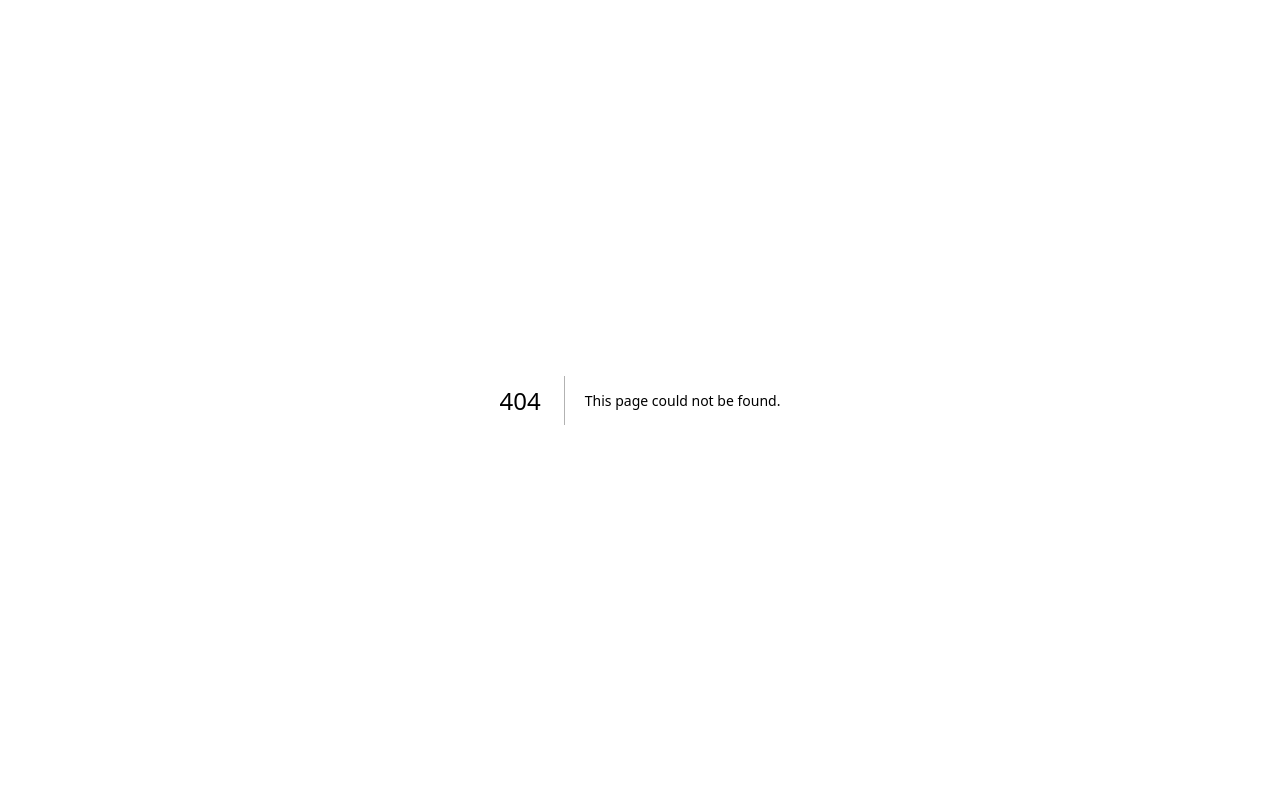
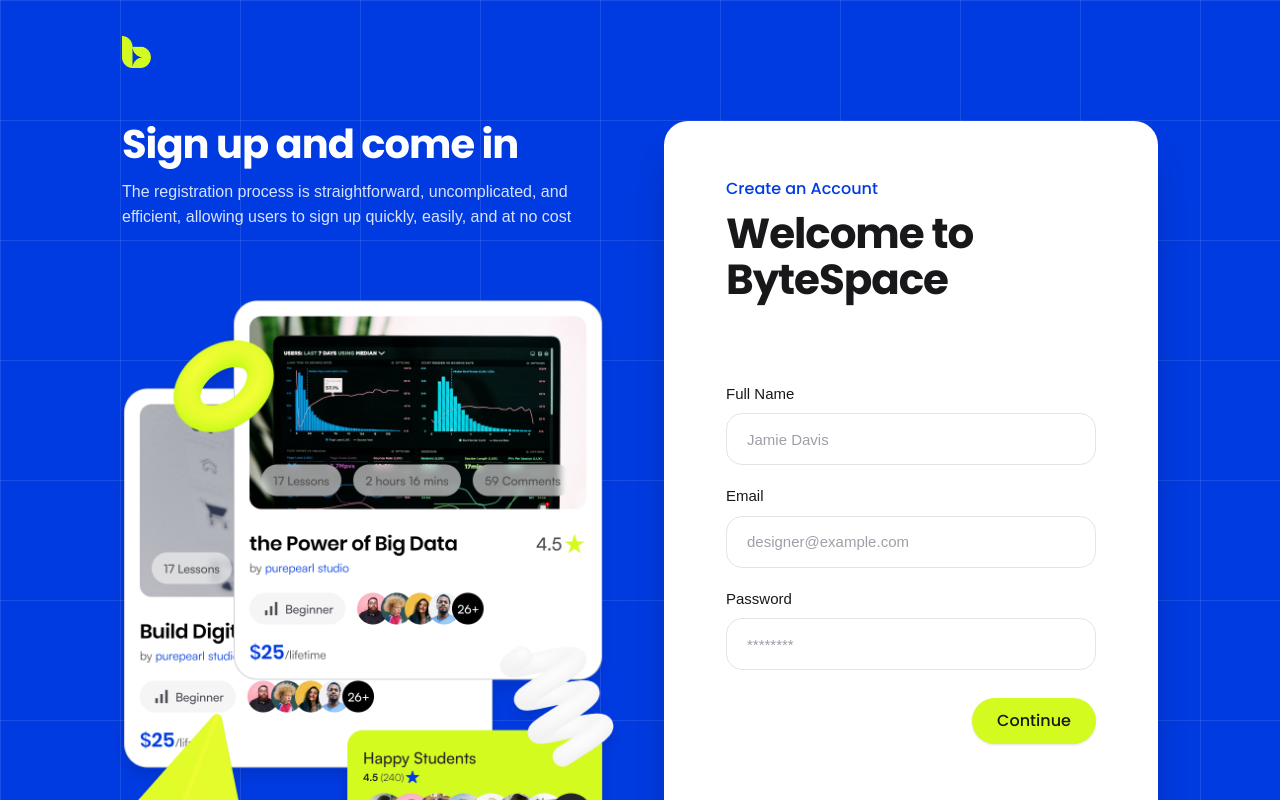
Before and after one commit to mdshaharulsiyam/byte_space, a Next.js app: page /register in a window 1280 px wide. Before the commit this address had no page. Shown: the top 800 px of the page. Built offline with nearby package versions, Linux system fonts and the light colour scheme; a web font is replaced by a local one.

Commit message:
register section completed

```diff
--- a/app/(auth)/layout.tsx
+++ b/app/(auth)/layout.tsx
@@ -4,11 +4,11 @@ export default function AuthLayout({
   children: React.ReactNode;
 }>) {
   return (
-    <div className="auth-bg-wrapper min-h-screen flex flex-col items-center justify-center relative">
+    <div className="auth-bg-wrapper min-h-screen relative flex flex-col justify-between">
       <div className="auth-grid-lines" />
-      <main className="relative z-10 w-full flex items-center justify-center p-4">
+      <div className="relative z-10 w-full flex-1 flex flex-col">
         {children}
-      </main>
+      </div>
     </div>
   );
 }
--- /dev/null
+++ b/app/(auth)/register/page.tsx
@@ -0,0 +1,45 @@
+import type { Metadata } from "next";
+import Image from "next/image";
+import Link from "next/link";
+import { RegisterCard, RegisterLeftBanner } from "@/componets/auth";
+import { brandLogo } from "@/assets";
+
+export const metadata: Metadata = {
+  title: "Register - ByteSpace",
+  description:
+    "The registration process is straightforward, uncomplicated, and efficient, allowing users to sign up quickly, easily, and at no cost.",
+};
+
+export default function RegisterPage() {
+  return (
+    <div className="w-full max-w-[1440px] min-h-screen mx-auto px-6 sm:px-10 lg:px-[122px] flex flex-col justify-between pb-8 lg:pb-[121px]">
+      <header className="w-full pt-9 pb-10 lg:pb-[46px]">
+        <Link
+          href="/"
+          className="inline-flex items-center rounded-lg focus:outline-none focus-visible:ring-2 focus-visible:ring-white transition-transform hover:scale-105"
+          aria-label="ByteSpace Home"
+        >
+          <Image
+            src={brandLogo}
+            alt="ByteSpace"
+            width={29}
+            height={32}
+            className="w-[29px] h-auto object-contain"
+            priority
+          />
+        </Link>
+      </header>
+
+      <main className="w-full flex-1">
+        <div className="w-full flex flex-col lg:flex-row items-center lg:items-start justify-between gap-8 lg:gap-12">
+          <div className="w-full lg:max-w-[495px] hidden lg:block">
+            <RegisterLeftBanner />
+          </div>
+          <div className="w-full lg:max-w-[577px] flex justify-center lg:justify-end">
+            <RegisterCard />
+          </div>
+        </div>
+      </main>
+    </div>
+  );
+}
--- a/app/globals.css
+++ b/app/globals.css
@@ -119,9 +119,9 @@ body {
   .auth-grid-lines {
     @apply absolute inset-0 pointer-events-none;
     background-image:
-      linear-gradient(to right, rgba(255, 255, 255, 0.08) 1px, transparent 1px),
-      linear-gradient(to bottom, rgba(255, 255, 255, 0.08) 1px, transparent 1px);
-    background-size: 96px 96px;
+      linear-gradient(to right, rgba(255, 255, 255, 0.1) 1px, transparent 1px),
+      linear-gradient(to bottom, rgba(255, 255, 255, 0.1) 1px, transparent 1px);
+    background-size: 120px 120px;
   }
 
   .card-course {
--- a/assets/images.ts
+++ b/assets/images.ts
@@ -31,6 +31,8 @@ import creatorBannerBg from "./creator-banner-bg.png";
 import testimonialSarah from "./testimonial-sarah.png";
 import testimonialJames from "./testimonial-james.png";
 import testimonialAlex from "./testimonial-alex.png";
+import registerIllustration from "./register-illustration.png";
+import brandLogo from "./brand-logo.png";
 
 export const images = {
   logo,
@@ -66,6 +68,8 @@ export const images = {
   testimonialSarah,
   testimonialJames,
   testimonialAlex,
+  registerIllustration,
+  brandLogo,
 };
 
 export {
@@ -102,6 +106,8 @@ export {
   testimonialSarah,
   testimonialJames,
   testimonialAlex,
+  registerIllustration,
+  brandLogo,
 };
 
 export default images;
--- /dev/null
+++ b/componets/auth/RegisterCard.tsx
@@ -0,0 +1,134 @@
+"use client";
+
+import { useState, FormEvent } from "react";
+import Link from "next/link";
+import { useRouter } from "next/navigation";
+
+export default function RegisterCard() {
+  const router = useRouter();
+  const [fullName, setFullName] = useState("");
+  const [email, setEmail] = useState("");
+  const [password, setPassword] = useState("");
+  const [isLoading, setIsLoading] = useState(false);
+  const [error, setError] = useState<string | null>(null);
+
+  const handleSubmit = async (e: FormEvent) => {
+    e.preventDefault();
+    setError(null);
+
+    if (!fullName.trim() || !email.trim() || !password) {
+      setError("Please fill in all required fields.");
+      return;
+    }
+
+    if (password.length < 6) {
+      setError("Password must be at least 6 characters.");
+      return;
+    }
+
+    setIsLoading(true);
+    setTimeout(() => {
+      setIsLoading(false);
+      router.push("/");
+    }, 1000);
+  };
+
+  return (
+    <div className="w-full max-w-[577px] lg:h-[782px] min-h-[640px] flex flex-col justify-between bg-white rounded-[24px] pt-8 sm:pt-[56px] pb-8 sm:pb-[54px] px-6 sm:px-10 lg:px-[62px] shadow-2xl transition-all">
+      <div>
+        <span className="font-heading font-medium text-[15px] sm:text-[16px] text-primary block mb-2 sm:mb-2.5">
+          Create an Account
+        </span>
+        <h1 className="font-heading font-bold text-zinc-900 text-3xl sm:text-4xl lg:text-[42px] leading-[1.1] tracking-tight">
+          Welcome to
+          <br />
+          ByteSpace
+        </h1>
+      </div>
+
+      <form onSubmit={handleSubmit} className="my-6 lg:my-0 flex flex-col">
+        {error && (
+          <div className="p-3 mb-4 rounded-xl bg-red-50 border border-red-200 text-red-600 text-sm font-body">
+            {error}
+          </div>
+        )}
+
+        <div className="mb-4 sm:mb-5">
+          <label
+            htmlFor="fullName"
+            className="block font-body font-medium text-[14px] sm:text-[15px] text-zinc-900 mb-2"
+          >
+            Full Name
+          </label>
+          <input
+            id="fullName"
+            type="text"
+            value={fullName}
+            onChange={(e) => setFullName(e.target.value)}
+            placeholder="Jamie Davis"
+            required
+            className="w-full h-[52px] px-5 rounded-[16px] border border-zinc-200 bg-white text-zinc-900 placeholder:text-zinc-400 font-body text-[15px] focus:outline-none focus:border-primary focus:ring-2 focus:ring-primary/20 transition-all"
+          />
+        </div>
+
+        <div className="mb-4 sm:mb-5">
+          <label
+            htmlFor="email"
+            className="block font-body font-medium text-[14px] sm:text-[15px] text-zinc-900 mb-2"
+          >
+            Email
+          </label>
+          <input
+            id="email"
+            type="email"
+            value={email}
+            onChange={(e) => setEmail(e.target.value)}
+            placeholder="designer@example.com"
+            required
+            className="w-full h-[52px] px-5 rounded-[16px] border border-zinc-200 bg-white text-zinc-900 placeholder:text-zinc-400 font-body text-[15px] focus:outline-none focus:border-primary focus:ring-2 focus:ring-primary/20 transition-all"
+          />
+        </div>
+
+        <div className="mb-6 sm:mb-7">
+          <label
+            htmlFor="password"
+            className="block font-body font-medium text-[14px] sm:text-[15px] text-zinc-900 mb-2"
+          >
+            Password
+          </label>
+          <input
+            id="password"
+            type="password"
+            value={password}
+            onChange={(e) => setPassword(e.target.value)}
+            placeholder="********"
+            required
+            className="w-full h-[52px] px-5 rounded-[16px] border border-zinc-200 bg-white text-zinc-900 placeholder:text-zinc-400 font-body text-[15px] focus:outline-none focus:border-primary focus:ring-2 focus:ring-primary/20 transition-all"
+          />
+        </div>
+
+        <div className="flex justify-end">
+          <button
+            type="submit"
+            disabled={isLoading}
+            className="h-[46px] w-[124px] rounded-full bg-secondary hover:bg-secondary-hover active:scale-95 text-zinc-900 font-heading font-medium text-[16px] flex items-center justify-center transition-all duration-200 shadow-sm cursor-pointer disabled:opacity-70 disabled:cursor-not-allowed"
+          >
+            {isLoading ? "Loading..." : "Continue"}
+          </button>
+        </div>
+      </form>
+
+      <div className="text-center pt-4 lg:pt-0">
+        <p className="font-body text-[15px] sm:text-[16px] text-zinc-500">
+          Already have an account?{" "}
+          <Link
+            href="/login"
+            className="text-primary hover:underline font-medium"
+          >
+            Login
+          </Link>
+        </p>
+      </div>
+    </div>
+  );
+}
--- /dev/null
+++ b/componets/auth/RegisterLeftBanner.tsx
@@ -0,0 +1,25 @@
+import Image from "next/image";
+import { registerIllustration } from "@/assets";
+
+export default function RegisterLeftBanner() {
+  return (
+    <div className="flex flex-col items-start w-full max-w-[495px]">
+      <h2 className="font-heading font-bold text-white text-3xl sm:text-4xl lg:text-[40px] leading-[1.15] tracking-tight mb-3">
+        Sign up and come in
+      </h2>
+      <p className="font-body font-normal text-white/85 text-[15px] sm:text-[16px] leading-[1.6] mb-8 lg:mb-[68px]">
+        The registration process is straightforward, uncomplicated, and efficient, allowing users to sign up quickly, easily, and at no cost
+      </p>
+      <div className="w-full flex items-center justify-start">
+        <Image
+          src={registerIllustration}
+          alt="ByteSpace interactive learning courses and analytics"
+          width={495}
+          height={557}
+          className="w-full max-w-[495px] h-auto object-contain select-none pointer-events-none drop-shadow-xl"
+          priority
+        />
+      </div>
+    </div>
+  );
+}
--- /dev/null
+++ b/componets/auth/index.ts
@@ -0,0 +1,2 @@
+export { default as RegisterCard } from "./RegisterCard";
+export { default as RegisterLeftBanner } from "./RegisterLeftBanner";
```
Also changed, not shown: assets/brand-logo.png (added), assets/register-illustration.png (added).
